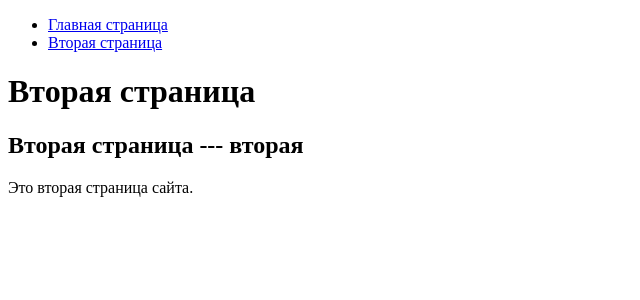
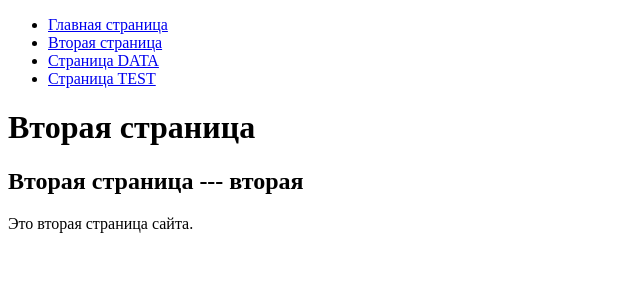
Before and after one commit to Vaslav-MS/L-DJ04, a Django app: page /new in a window 1280 px wide. Shown: the top 300 px of the page, without its empty margins (0-640 px from the left). Run offline with Django 5.2, Linux system fonts and the light colour scheme.

Commit message:
add href 2

```diff
--- a/djcod25/main/templates/main/nav.html
+++ b/djcod25/main/templates/main/nav.html
@@ -1,4 +1,6 @@
 <ul>
     <li><a href='/'>Главная страница</a></li>
     <li><a href='new'>Вторая страница</a></li>
+    <li><a href='data'>Страница DATA</a></li>
+    <li><a href='test'>Страница TEST</a></li>
 </ul>
```
